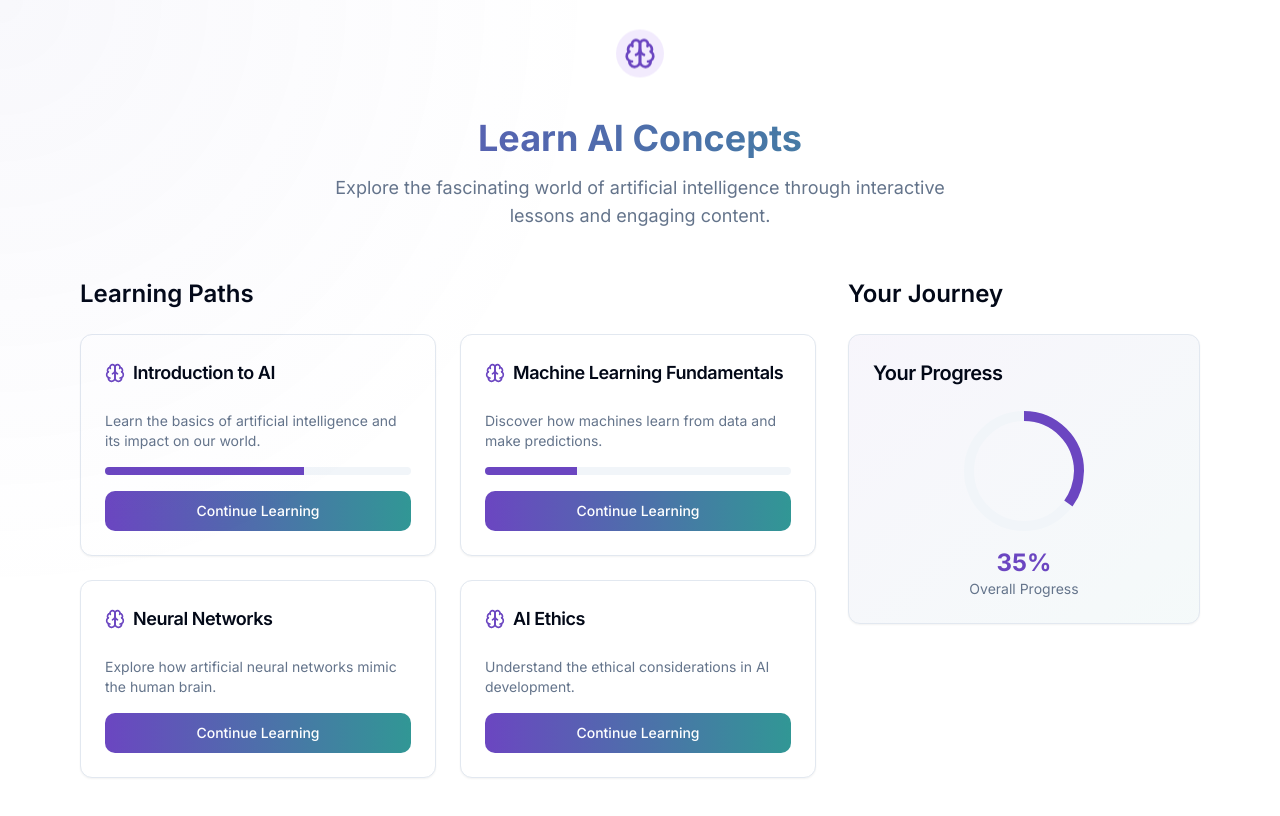
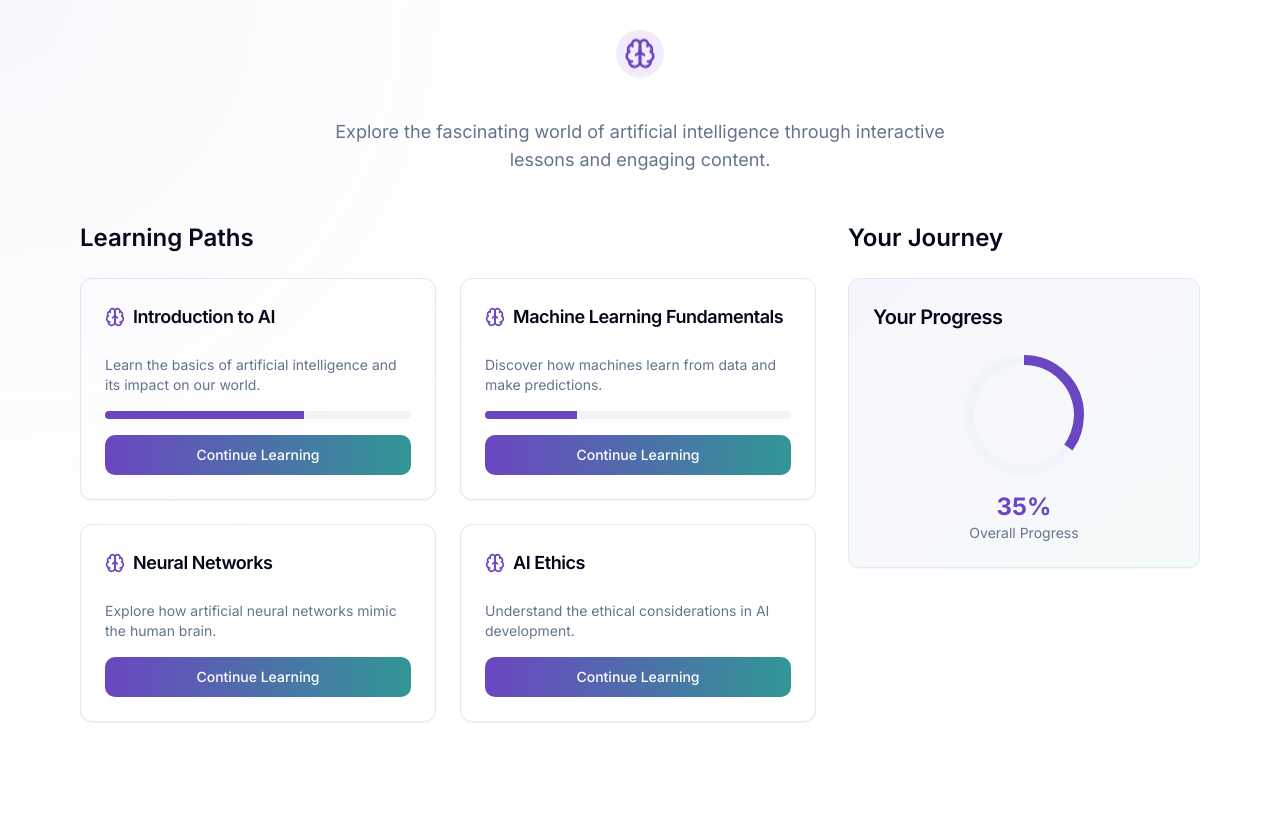
Before and after one commit to jasoo4/engage-ai-concepts, a React (Vite) app: page /dashboard in a window 1280 px wide. Shown: the top 816 px of the page. Built offline with nearby package versions, Linux system fonts and the light colour scheme.

Commit message:
Remove redundant title from dashboard
Remove

```diff
--- a/src/pages/Dashboard.tsx
+++ b/src/pages/Dashboard.tsx
@@ -36,9 +36,6 @@ const Dashboard = () => {
           <div className="inline-block p-2 bg-primary/10 rounded-full mb-4 animate-float">
             <Brain className="w-8 h-8 text-theme-purple" />
           </div>
-          <h1 className="text-4xl font-bold gradient-text">
-            Learn AI Concepts
-          </h1>
           <p className="text-lg text-muted-foreground max-w-2xl mx-auto">
             Explore the fascinating world of artificial intelligence through interactive lessons and engaging content.
           </p>
```
